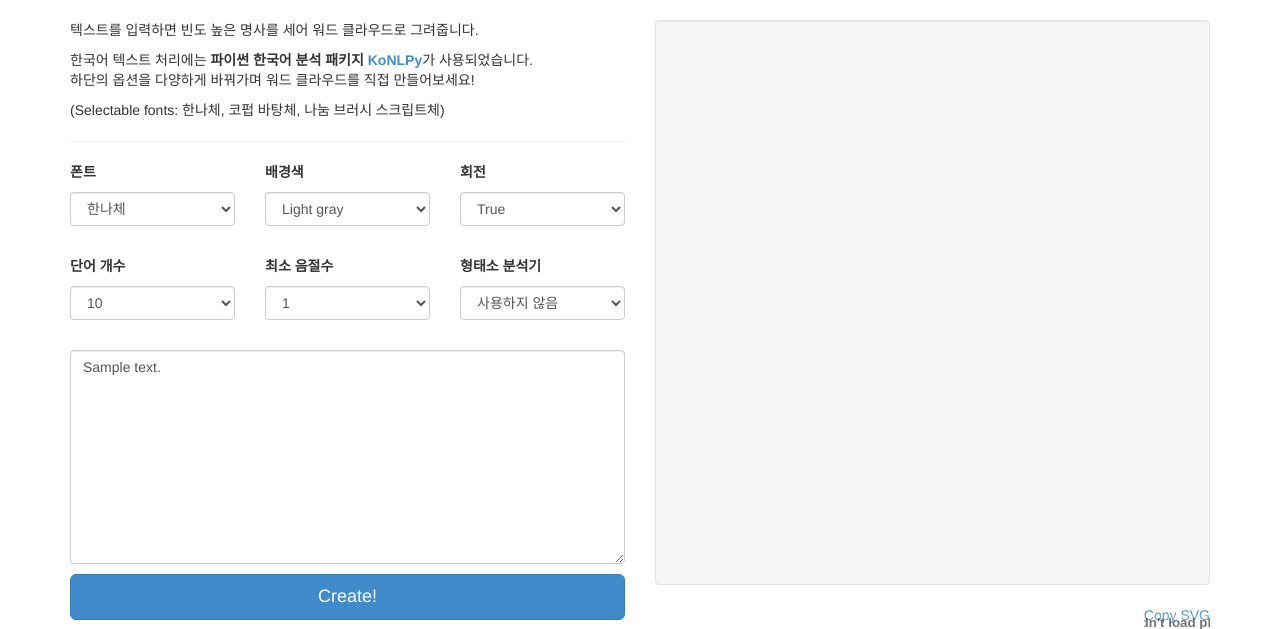
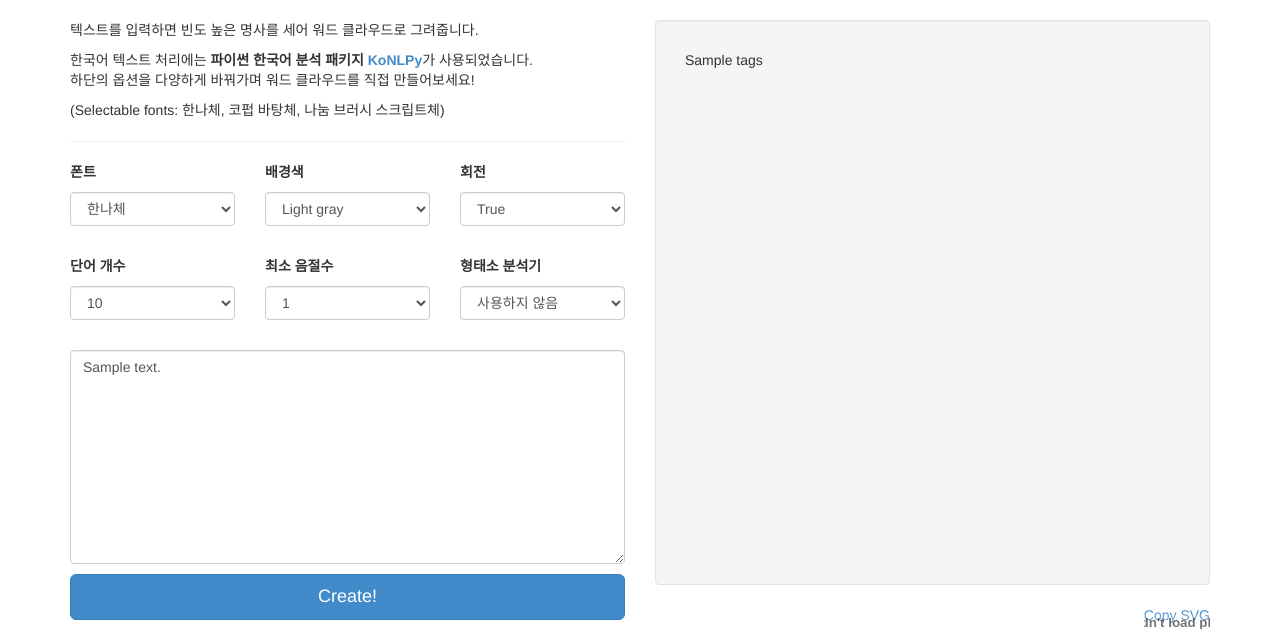
Before and after one commit to hgkim2004/docscout, a Flask app: template templates/home.html in a window 1280 px wide. Shown: the part 52-681 px from the top of the page. Run offline with Flask 2, Linux system fonts and the light colour scheme; the template is opened without the code that fills it: most values are stand-ins (such as "Sample title", 1, 10 or a date in 2020); parts of the project's set-up code (start-up, migrations or seed data) failed here and were passed over; some libraries are stand-ins or nearby versions; some web fonts are replaced.

Commit message:
Add default figure

```diff
--- a/app.py
+++ b/app.py
@@ -39,7 +39,7 @@ def create_app():
     def home():
         default_text= kolaw.open('constitution.txt').read()
         return render_template('home.html',\
-               text=default_text, tags=get_tags(default_text, 1, 10, None))
+               text=default_text, tags=default_tags)
 
     @app.route('/_cloudify')
     def cloudify():
--- a/templates/col-right.html
+++ b/templates/col-right.html
@@ -1,4 +1,4 @@
-<div id="wordcloud" class="well"></div>
+<div id="wordcloud" class="well">{{ tags|safe }}</div>
 <div id="info" class="inline"></div>
 <div id="export" class="inline pull-right">
     <a href="copy" id="copy-dynamic">Copy SVG</a>
```
Also changed, not shown: templates/default.svg.
